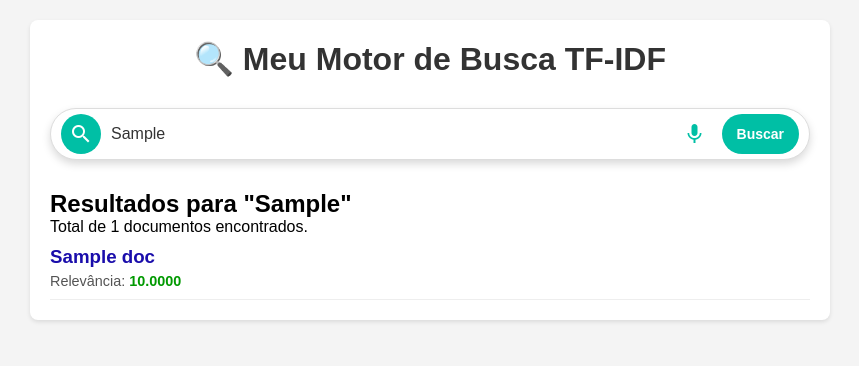
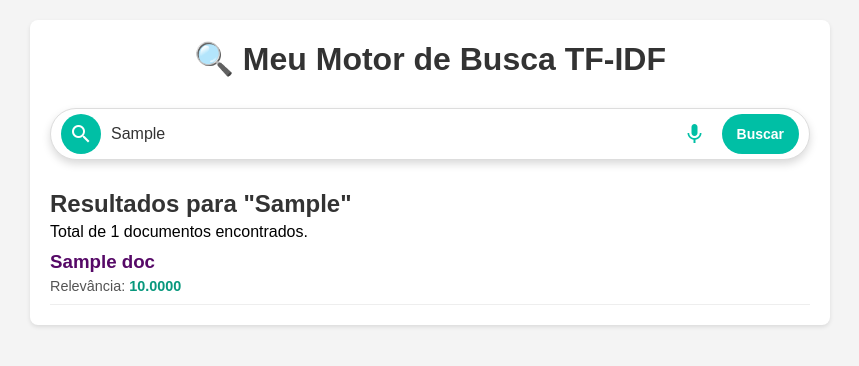
Before and after one commit to DescomplicaDevDan/Motor_busca, a Flask app: template templates/busca.html in a window 1280 px wide. Shown: the top 366 px of the page, without its empty margins (210-1069 px from the left). Run offline with Flask 3, Linux system fonts and the light colour scheme; the template is opened without the code that fills it: most values are stand-ins (such as "Sample title", 1, 10 or a date in 2020).

Commit message:
feat(design): Finaliza ajustes visuais da barra de busca e cores dos resultados

```diff
--- a/static/styles.css
+++ b/static/styles.css
@@ -21,9 +21,15 @@ body {
 
 h1 {
     text-align: center;
-    color: #333;
+    color: #333333;
     margin-bottom: 30px;
 }
+
+h2 {
+    color: #333333;
+    margin-bottom: 5px;
+}
+
 
 .search-bar-container {
     display: flex;
@@ -96,7 +102,7 @@ h1 {
 }
 .resultado h3 {
     margin: 0 0 5px 0;
-    color: #1a0dab;
+    color: #560967;
 }
 .resultado p {
     margin: 0;
@@ -105,5 +111,5 @@ h1 {
 }
 .relevancia {
     font-weight: bold;
-    color: #009900;
+    color: #08987d;
 }
```
